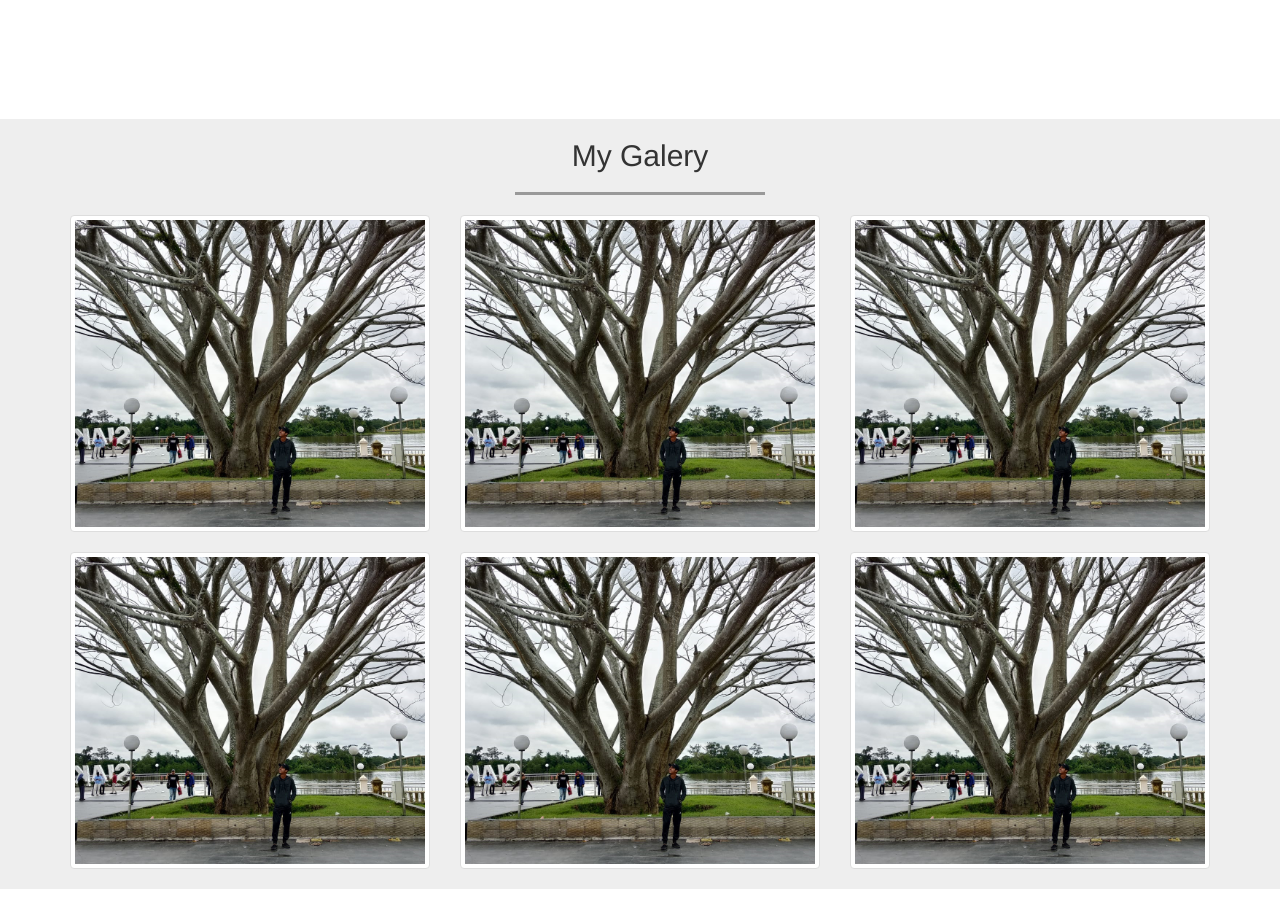
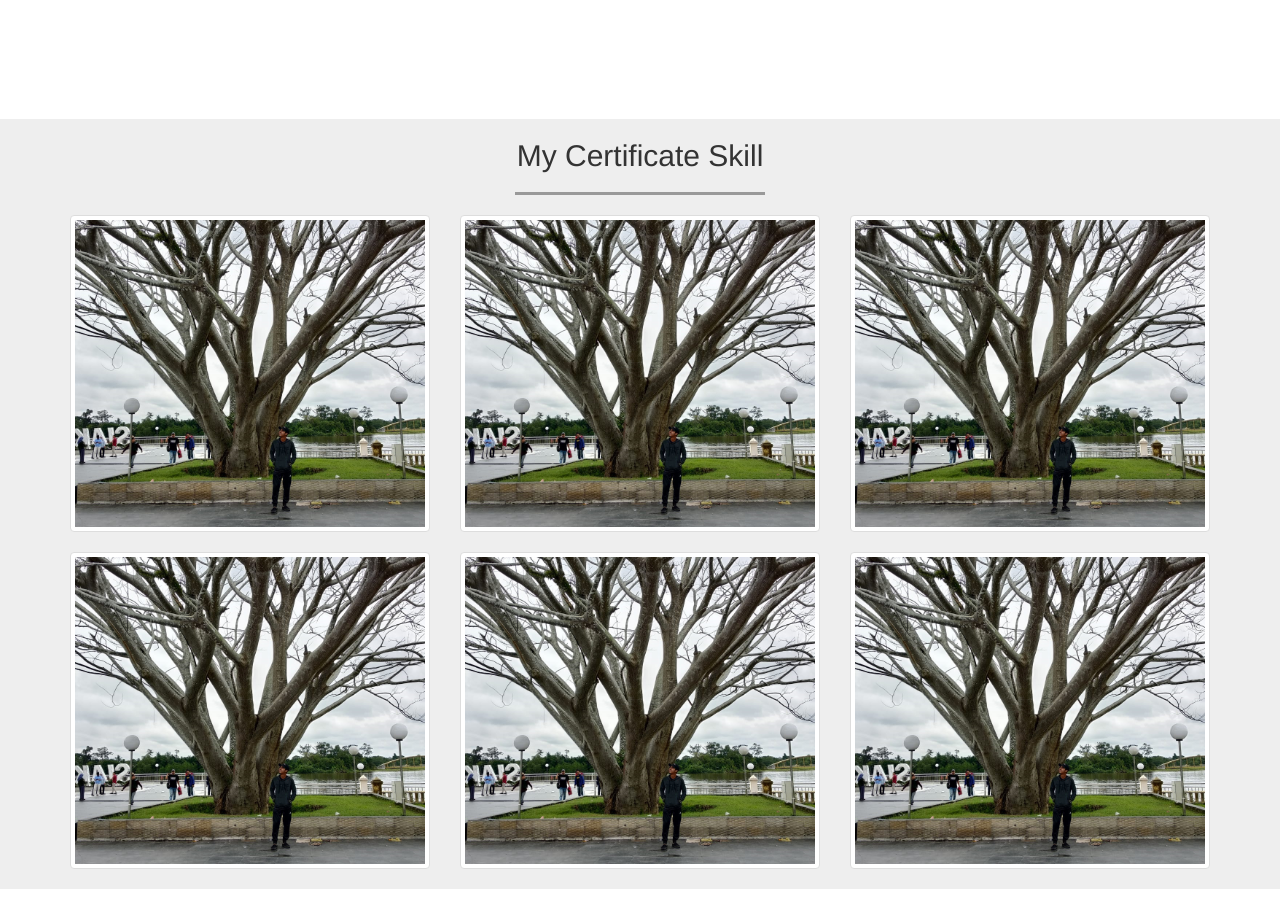
Before and after one commit to deflizulfandi/my-portofolio, a plain HTML site: page index.html in a window 1280 px wide. Shown: the part 980-1886 px from the top of the page. Drawn offline with nearby package versions, Linux system fonts and the light colour scheme.

Commit message:
Update index.html

```diff
--- a/index.html
+++ b/index.html
@@ -90,7 +90,7 @@
     <div class="container">
       <div class="row">
         <div class="col-sm-12">
-          <h2 class="text-center">My Galery</h2>
+          <h2 class="text-center">My Certificate Skill</h2>
           <hr>
         </div>
       </div>
```
